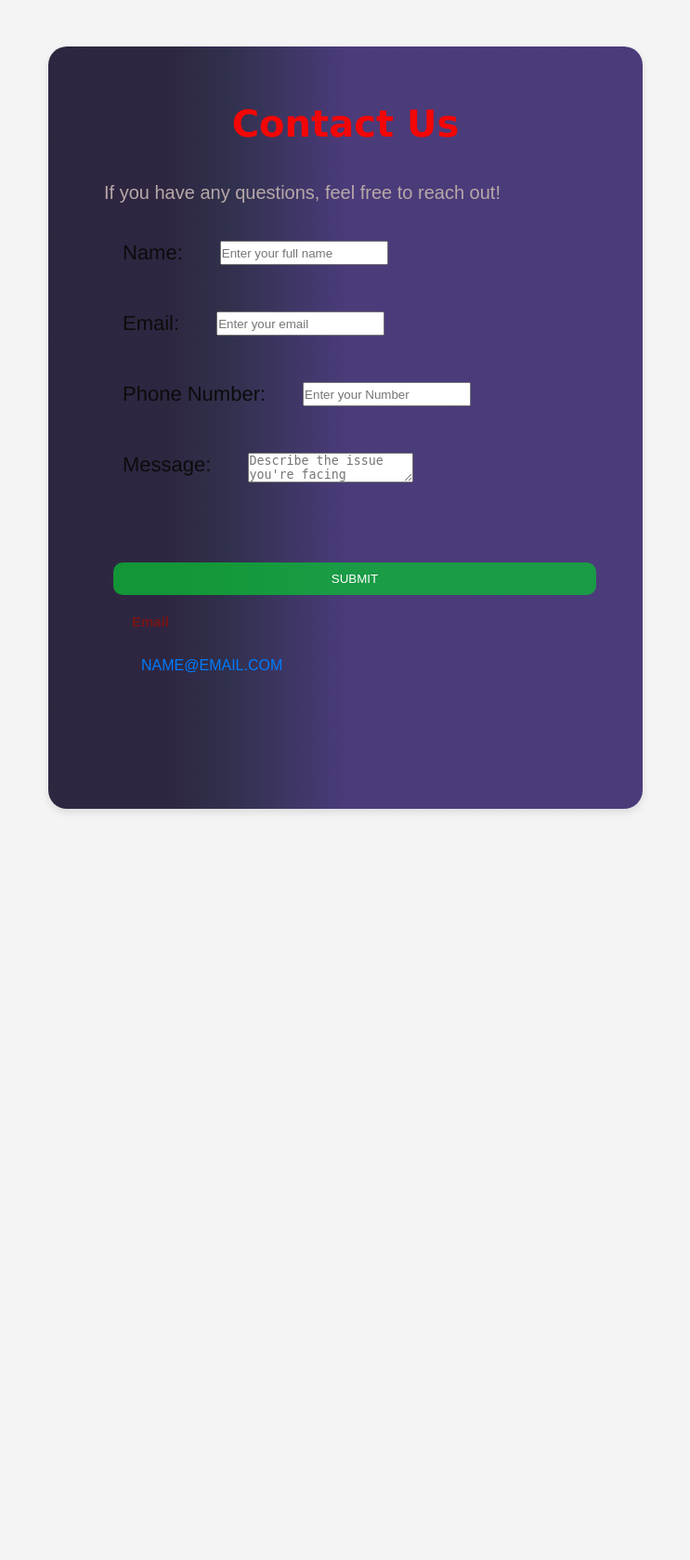
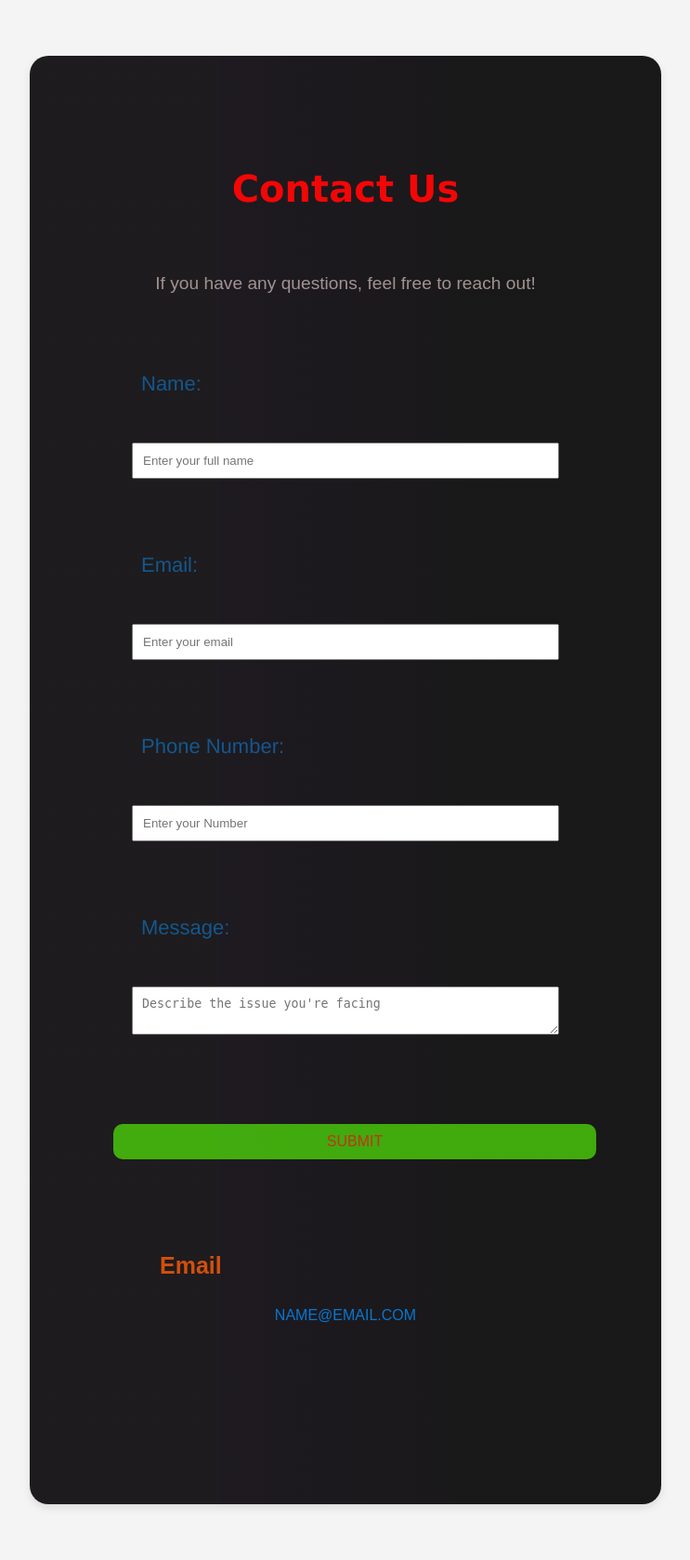
Before and after one commit to ThereIsSomething/WellBe, a PHP site: page /contactus.html in a window 1280 px wide. Shown: the whole page at 93% size, without its empty margins (268-1011 px from the left). Before the commit the page ends 874 px from the top, so only its background shows below. Run offline with PHP 8.4, Linux system fonts and the light colour scheme.

Commit message:
Update Contact.css

```diff
--- a/Contact.css
+++ b/Contact.css
@@ -1,9 +1,6 @@
-/* styles.css */
-
-/* Reset some basic styles */
 * {
   margin: 10px;
-  padding: 0;
+  padding: 10px;
   box-sizing: border-box;
 }
 
@@ -18,13 +15,16 @@ align-items: center;
 
 .container {
   max-width: 1000px;
-  margin: 0 auto;
-  padding: 40px;
-  height: 800px;
+  margin: 100px auto;
+  padding-top: 0px;
+  padding-left: 50px;
+  padding-right: 50px;
+  padding-bottom:0px;
+  height: auto;
 }
 
 #contact {
-  background: linear-gradient(to right,rgba(23, 14, 44, 0.893) 20%,rgba(11, 11, 44, 0.838) 30%,rgba(27, 7, 87, 0.779) 50%);
+  background: linear-gradient(to right,rgba(20, 18, 20, 0.958) 30%,rgba(21, 17, 24, 0.962) 10%,rgba(21, 20, 21, 0.979) 70%);
   border-radius: 20px;
   padding:10px ;
   box-shadow: 0 4px 8px rgba(0, 0, 0, 0.1);
@@ -32,22 +32,23 @@ align-items: center;
 }
 
 h2 {
-  font-size: 40px;
+  font-size: 2.5rem;
   color: #f30606;
   text-align:center;
-  margin-bottom:40px;
+  margin-bottom:3rem;
   font-family: Verdana, Geneva, Tahoma, sans-serif;
 }
 
 p {
-  font-size: 20px;
-  color: #b7a8a8;
-  margin-bottom: 30px;
-  margin-top: 30px;
+  font-size: 1.2rem;
+  color: #a59494fc;
+  margin-bottom: 1.5rem;
+  text-align: center;
 }
 
 .input-group {
   display: flex;
+  flex-direction: column;
   flex-wrap:wrap;
   gap: 20px;
   flex: 1;
@@ -55,12 +56,12 @@ p {
   margin-bottom: 30px;
   font-family: 'Franklin Gothic Medium', 'Arial Narrow', Arial, sans-serif;
   font-size: 22px;
-  color:#0c0c0c;
+  color:#14578e;
 }
 .contact-details h3 {
-  font-size: 15px;
-  margin-bottom: 10px;
-  color: #771515;
+  font-size: 25px;
+  margin-bottom: 5px;
+  color: #d34f0d;
 }
 
 .contact-details p {
@@ -69,7 +70,7 @@ p {
 }
 
 .contact-item a {
-  color: #007BFF;
+  color: #0777d2;
   text-decoration: none;
 }
 
@@ -87,16 +88,18 @@ p {
 button{
     width: 100%;
     padding: 10px ;
-    background-color: #0abe34bc;
-    color: white;
+    background-color: #55f306aa;
+    color: #e31717ca;
     border: none;
     border-radius: 10px;
     cursor: pointer;
     transition: background-color 0.3s, color 0.3s;
+    padding: 10px;
+    font-size: 1rem;
 }
 button:hover{
-    background-color: #55f306;
-    color:#f30606
+    background-color: #f30e06e5;
+    color:#e7b1b1
 }
 
 
```
